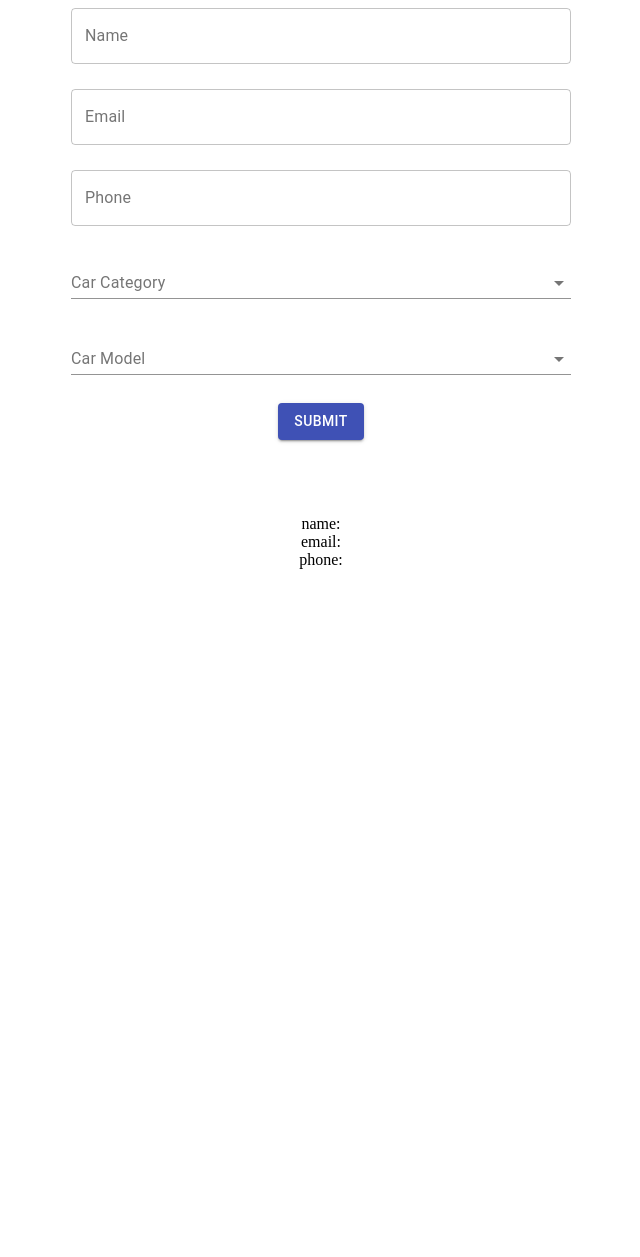
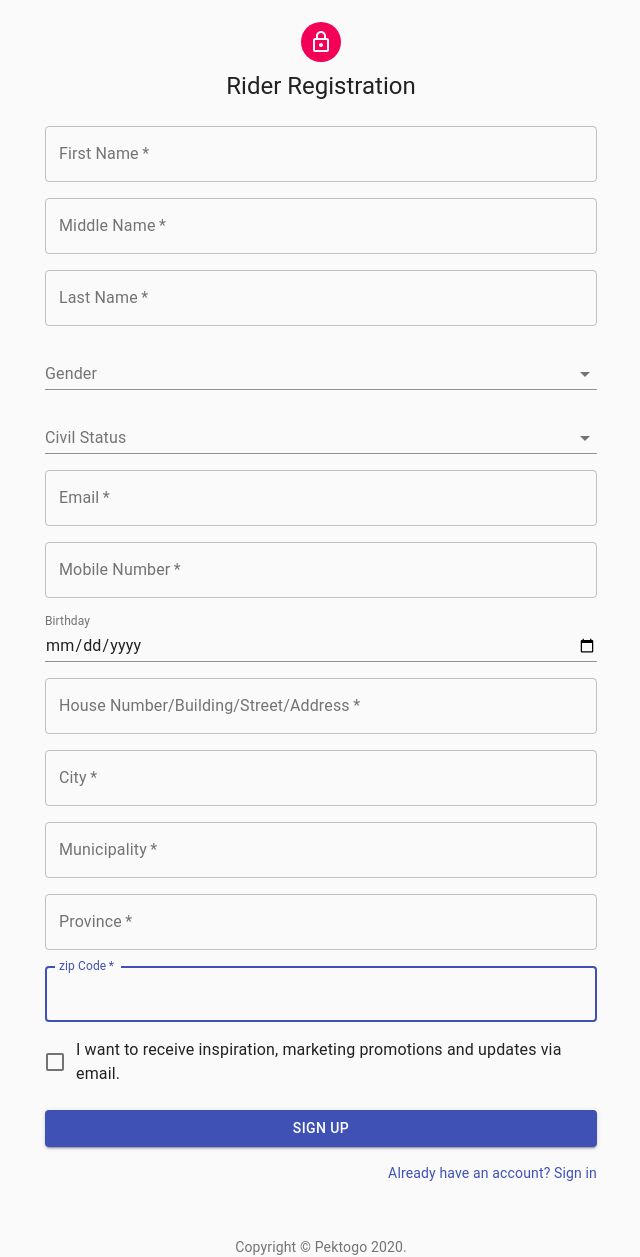
Before and after one commit to benjabenja/CarReservation, a React app: page / in a window 1280 px wide. Shown: the part 50-1307 px from the top of the page, without its empty margins (319-959 px from the left). Before the commit the page ends 800 px from the top, so only its background shows below. Built offline with nearby package versions, Linux system fonts and the light colour scheme.

Commit message:
transform to rider appreg

```diff
--- /dev/null
+++ b/src/components/SignUp.js
@@ -0,0 +1,271 @@
+import React from "react";
+import Avatar from "@material-ui/core/Avatar";
+import Button from "@material-ui/core/Button";
+import CssBaseline from "@material-ui/core/CssBaseline";
+import TextField from "@material-ui/core/TextField";
+import FormControlLabel from "@material-ui/core/FormControlLabel";
+import Checkbox from "@material-ui/core/Checkbox";
+import Link from "@material-ui/core/Link";
+import Grid from "@material-ui/core/Grid";
+import Box from "@material-ui/core/Box";
+import LockOutlinedIcon from "@material-ui/icons/LockOutlined";
+import Typography from "@material-ui/core/Typography";
+import { makeStyles } from "@material-ui/core/styles";
+import Container from "@material-ui/core/Container";
+import Select from "@material-ui/core/Select";
+import InputLabel from "@material-ui/core/InputLabel";
+import MenuItem from "@material-ui/core/MenuItem";
+import FormControl from "@material-ui/core/FormControl";
+
+function Copyright() {
+  return (
+    <Typography variant="body2" color="textSecondary" align="center">
+      {"Copyright © "}
+      <Link color="inherit" href="https://material-ui.com/">
+        Pektogo
+      </Link>{" "}
+      {new Date().getFullYear()}
+      {"."}
+    </Typography>
+  );
+}
+
+const useStyles = makeStyles((theme) => ({
+  paper: {
+    marginTop: theme.spacing(8),
+    display: "flex",
+    flexDirection: "column",
+    alignItems: "center",
+  },
+  avatar: {
+    margin: theme.spacing(1),
+    backgroundColor: theme.palette.secondary.main,
+  },
+  form: {
+    width: "100%", // Fix IE 11 issue.
+    marginTop: theme.spacing(3),
+  },
+  submit: {
+    margin: theme.spacing(3, 0, 2),
+  },
+  selectEmpty: {
+    marginTop: theme.spacing(2),
+  },
+}));
+
+export default function SignUp() {
+  const classes = useStyles();
+
+  return (
+    <Container component="main" maxWidth="sm">
+      <CssBaseline />
+      <div className={classes.paper}>
+        <Avatar className={classes.avatar}>
+          <LockOutlinedIcon />
+        </Avatar>
+        <Typography component="h1" variant="h5">
+          Rider Registration
+        </Typography>
+        <form className={classes.form} noValidate>
+          <Grid container spacing={2}>
+            <Grid item xs={12}>
+              <TextField
+                autoComplete="fname"
+                name="firstName"
+                variant="outlined"
+                required
+                fullWidth
+                id="firstName"
+                label="First Name"
+                autoFocus
+              />
+            </Grid>
+            <Grid item xs={12}>
+              <TextField
+                variant="outlined"
+                required
+                fullWidth
+                id="middlename"
+                label="Middle Name"
+                name="middlename"
+                autoComplete="mname"
+              />
+            </Grid>
+            <Grid item xs={12}>
+              <TextField
+                variant="outlined"
+                required
+                fullWidth
+                id="lastname"
+                label="Last Name"
+                name="lastname"
+                autoComplete="lname"
+              />
+            </Grid>
+            <Grid item xs={12}>
+              <FormControl fullWidth>
+                <InputLabel id="demo-simple-select-required-label">
+                  Gender
+                </InputLabel>
+                <Select
+                  labelId="demo-simple-select-required-label"
+                  id="demo-simple-select-required"
+                  className={classes.selectEmpty}
+                >
+                  <MenuItem value="">
+                    <em>None</em>
+                  </MenuItem>
+                  <MenuItem value={10}>Male</MenuItem>
+                  <MenuItem value={20}>Female</MenuItem>
+                  <MenuItem value={30}>Others</MenuItem>
+                </Select>
+              </FormControl>
+            </Grid>
+            <Grid item xs={12}>
+              <FormControl fullWidth>
+                <InputLabel id="demo-simple-select-required-label">
+                  Civil Status
+                </InputLabel>
+                <Select
+                  labelId="demo-simple-select-required-label"
+                  id="demo-simple-select-required"
+                  className={classes.selectEmpty}
+                >
+                  <MenuItem value="">
+                    <em>None</em>
+                  </MenuItem>
+                  <MenuItem value={10}>Single</MenuItem>
+                  <MenuItem value={20}>Married</MenuItem>
+                  <MenuItem value={30}>Widow</MenuItem>
+                  <MenuItem value={40}>Separated</MenuItem>
+                  <MenuItem value={50}>Way Forever</MenuItem>
+                </Select>
+              </FormControl>
+            </Grid>
+            <Grid item xs={12}>
+              <TextField
+                autoComplete="email"
+                name="email"
+                variant="outlined"
+                required
+                fullWidth
+                id="email"
+                label="Email"
+                autoFocus
+              />
+            </Grid>
+            <Grid item xs={12}>
+              <TextField
+                autoComplete="mobile"
+                name="mobile"
+                variant="outlined"
+                required
+                fullWidth
+                id="mobile"
+                label="Mobile Number"
+                autoFocus
+              />
+            </Grid>
+            <Grid item xs={12}>
+              <TextField
+                id="date"
+                label="Birthday"
+                type="date"
+                className={classes.textField}
+                InputLabelProps={{
+                  shrink: true,
+                }}
+                fullWidth
+              />
+            </Grid>
+            <Grid item xs={12}>
+              <TextField
+                autoComplete="address"
+                name="address"
+                variant="outlined"
+                required
+                fullWidth
+                id="address"
+                label="House Number/Building/Street/Address"
+                autoFocus
+              />
+            </Grid>
+            <Grid item xs={12}>
+              <TextField
+                autoComplete="city"
+                name="city"
+                variant="outlined"
+                required
+                fullWidth
+                id="city"
+                label="City"
+                autoFocus
+              />
+            </Grid>
+            <Grid item xs={12}>
+              <TextField
+                autoComplete="municipal"
+                name="municipal"
+                variant="outlined"
+                required
+                fullWidth
+                id="municipal"
+                label="Municipality"
+                autoFocus
+              />
+            </Grid>
+            <Grid item xs={12}>
+              <TextField
+                autoComplete="province"
+                name="province"
+                variant="outlined"
+                required
+                fullWidth
+                id="province"
+                label="Province"
+                autoFocus
+              />
+            </Grid>
+            <Grid item xs={12}>
+              <TextField
+                autoComplete="zipcode"
+                name="zipcode"
+                variant="outlined"
+                required
+                fullWidth
+                id="zipcode"
+                label="zip Code"
+                autoFocus
+              />
+            </Grid>
+            <Grid item xs={12}>
+              <FormControlLabel
+                control={<Checkbox value="allowExtraEmails" color="primary" />}
+                label="I want to receive inspiration, marketing promotions and updates via email."
+              />
+            </Grid>
+          </Grid>
+          <Button
+            type="submit"
+            fullWidth
+            variant="contained"
+            color="primary"
+            className={classes.submit}
+          >
+            Sign Up
+          </Button>
+          <Grid container justify="flex-end">
+            <Grid item>
+              <Link href="#" variant="body2">
+                Already have an account? Sign in
+              </Link>
+            </Grid>
+          </Grid>
+        </form>
+      </div>
+      <Box mt={5}>
+        <Copyright />
+      </Box>
+    </Container>
+  );
+}
--- a/src/index.html
+++ b/src/index.html
@@ -1,6 +1,6 @@
 <html>
 <head>
-  <title>Car Reservation</title>
+  <title>Rider Registration</title>
 </head>
 <body>
 <div id="root"></div>
--- a/src/index.js
+++ b/src/index.js
@@ -1,6 +1,6 @@
 import React from 'react';
 import ReactDOM from 'react-dom';
 import MainForm from './components/MainForm'
-import {MainFnc} from './components/MainFnc'
+import SignUp from './components/SignUp'
 
-ReactDOM.render(<MainFnc/>, document.getElementById('root'));
+ReactDOM.render(<SignUp/>, document.getElementById('root'));
```
Also changed, not shown: src/image/Peklogo.png (added), 1 other file.
